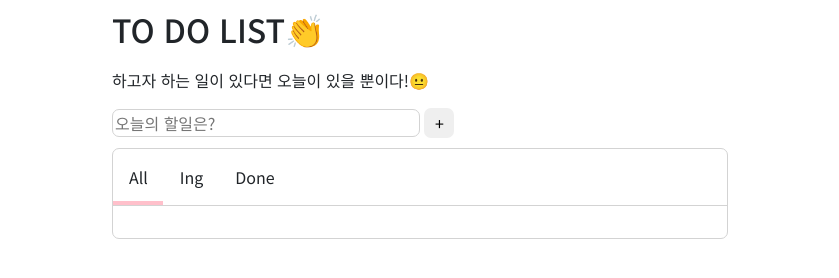
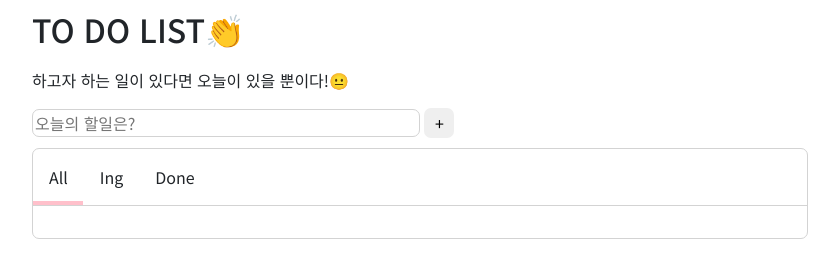
Before and after one commit to imjungim/ToDoList, a plain HTML site: page index.html in a window 1280 px wide. Shown: the whole page, without its empty margins (220-1059 px from the left). Drawn offline with nearby package versions, Linux system fonts and the light colour scheme.

Commit message:
container width modify

```diff
--- a/style.css
+++ b/style.css
@@ -1,6 +1,7 @@
 body {
   background-repeat: no-repeat;
   background-image: url(image/background.jpg);
+  background-repeat: no-repeat;
   background-size: cover;
   margin: 0;
   font-family: 'Noto Sans KR', sans-serif;
@@ -8,7 +9,8 @@ body {
 
 .container {
   background-color: white;
-  max-width: 50vw;
+  max-width: 800px;
+  height: 100%;
   min-height: 100vh; /* vh 뷰하이트 내가 보는 화면의 높이를 설정 */
 }
 .title{
```
